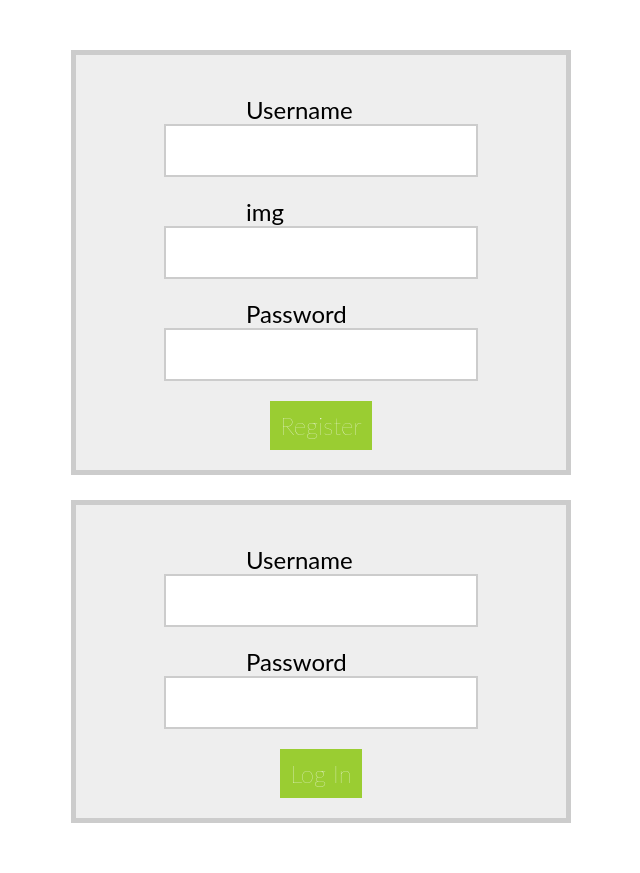
After one commit to yay33/eas.com, a PHP site: page /reg.php in a window 1280 px wide. The commit adds this page. Shown: the whole page, without its empty margins (319-959 px from the left). Run offline with PHP 8.4, Linux system fonts and the light colour scheme.

Commit message:
prefinal

```diff
--- a/databaseconnect.php
+++ b/databaseconnect.php
@@ -5,9 +5,6 @@ $username = "root1";
 $password = "root1";
 
 $db = @new mysqli($servername, $username, $password, $database);
-// Создаем соединение
-//$conn = mysqli_connect($servername, $username, $password, $database);
-// Проверяем соединение
 if (!$db) {
     die("Connection failed: " . mysqli_connect_error());
 }
--- /dev/null
+++ b/reg.css
@@ -0,0 +1,59 @@
+* {
+    padding: 0;
+    margin: 0;
+    box-sizing: border-box;
+}
+body {
+    margin: 50px auto;
+    text-align: center;
+    width: 800px;
+}
+h1 {
+    font-family: 'Passion One';
+    font-size: 2rem;
+    text-transform: uppercase;
+}
+label {
+    width: 150px;
+    display: inline-block;
+    text-align: left;
+    font-size: 1.5rem;
+    font-family: 'Lato';
+}
+input {
+    border: 2px solid #ccc;
+    font-size: 1.5rem;
+    font-weight: 100;
+    font-family: 'Lato';
+    padding: 10px;
+}
+form {
+    margin: 25px auto;
+    padding: 20px;
+    border: 5px solid #ccc;
+    width: 500px;
+    background: #eee;
+}
+div.form-element {
+    margin: 20px 0;
+}
+button {
+    padding: 10px;
+    font-size: 1.5rem;
+    font-family: 'Lato';
+    font-weight: 100;
+    background: yellowgreen;
+    color: white;
+    border: none;
+}
+p.success,
+p.error {
+    color: white;
+    font-family: lato;
+    background: yellowgreen;
+    display: inline-block;
+    padding: 2px 10px;
+}
+p.error {
+    background: orangered;
+}
--- /dev/null
+++ b/reg.php
@@ -0,0 +1,68 @@
+<?php
+    session_start();
+    require('databaseconnect.php');
+    if (isset($_POST['login'])) {
+        $username = $_POST['username'];
+        $password = $_POST['password'];
+
+        $query = "SELECT * FROM `users` WHERE username='$username'";
+        $result = mysqli_query($db, $query);
+        $result = mysqli_fetch_array($result);
+        if (!$result) {
+            echo '<p class="error">Неверные пароль или имя пользователя!</p>';
+        } else {
+            if ($password == $result['password']) {
+                $_SESSION['login'] = $username;
+                setcookie('login', $username, time()+60*2);
+                setcookie('admin', $result['admin'], time()+60*2);
+                echo '<p class="success">Поздравляем, вы прошли авторизацию!</p>';
+                sleep(2);
+                header('Location: '.'index.php');
+            } else {
+                echo '<p class="error"> Неверные пароль или имя пользователя!</p>';
+            }
+        }
+    }
+?>
+
+<!DOCTYPE html>
+<html lang="en">
+
+    <head>
+        <meta charset="UTF-8">
+        <meta http-equiv="X-UA-Compatible" content="IE=edge">
+        <meta name="viewport" content="width=q, initial-scale=1.0">
+        <link rel="stylesheet" href="reg.css">
+        <title>
+            Authorization
+        </title>
+    </head>
+<body>
+    <form method="post" action="registration.php" name="signup-form">
+        <div class="form-element">
+            <label>Username</label>
+            <input type="text" name="username" pattern="[a-zA-Z0-9]+" required />
+        </div>
+        <div class="form-element">
+            <label>img</label>
+            <input type="text" name="email" required />
+        </div>
+        <div class="form-element">
+            <label>Password</label>
+            <input type="password" name="password" required />
+        </div>
+        <button type="submit" name="register" value="register">Register</button>
+    </form>
+    <form method="post" action="" name="signin-form">
+        <div class="form-element">
+            <label>Username</label>
+            <input type="text" name="username" pattern="[a-zA-Z0-9]+" required />
+        </div>
+        <div class="form-element">
+            <label>Password</label>
+            <input type="password" name="password" required />
+        </div>
+        <button type="submit" name="login" value="login">Log In</button>
+    </form>
+</body>
+</html>
```
Also changed, not shown: about.php (+23 -5 lines), auth.php (deleted, +0 -181 lines), index.php (+32 -8 lines), news.php (+23 -16 lines), registration.php (added, +24 -0 lines).
